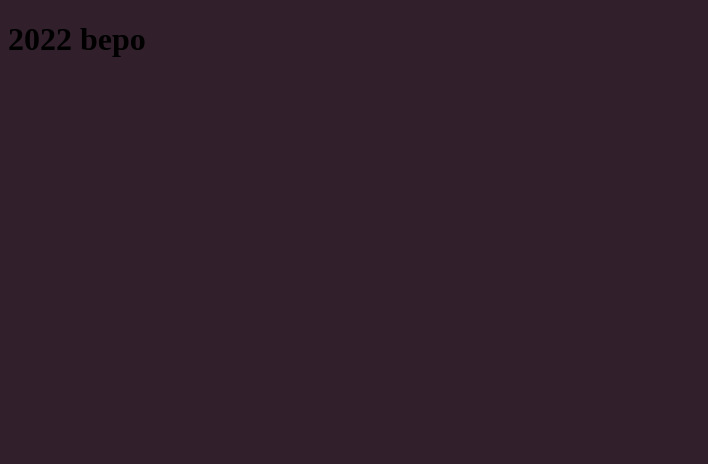
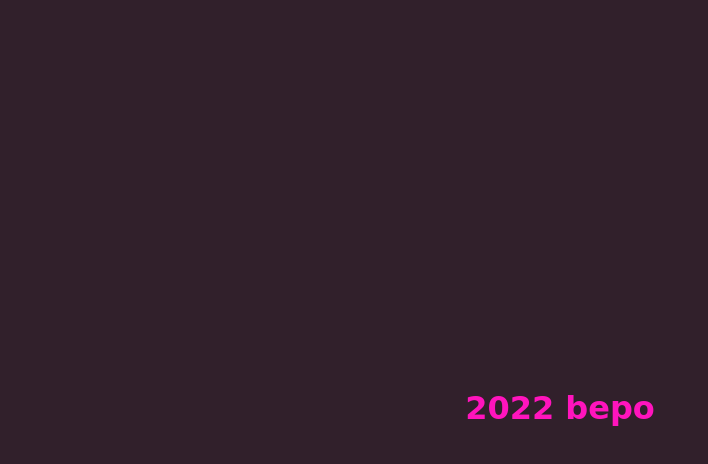
Before and after one commit to hepbep/lol, a plain HTML site: page 2022.html in a window 1280 px wide. Shown: the whole page, without its empty margins (0-708 px from the left). Drawn offline with Linux system fonts and the light colour scheme.

Commit message:
Update 2022.css

```diff
--- a/2022.css
+++ b/2022.css
@@ -4,6 +4,11 @@
 }
 
 body {
-  background: hsl(323 21% 16%);
-
+  min-height: 100vh;
+  display: grid;
+  place-items: center;
+  background: var(--clr-bg);
+  font-family: "Balsamiq Sans", cursive;
+  color: var(--clr-neon);
+  padding-right: 10rem;
 }
```
